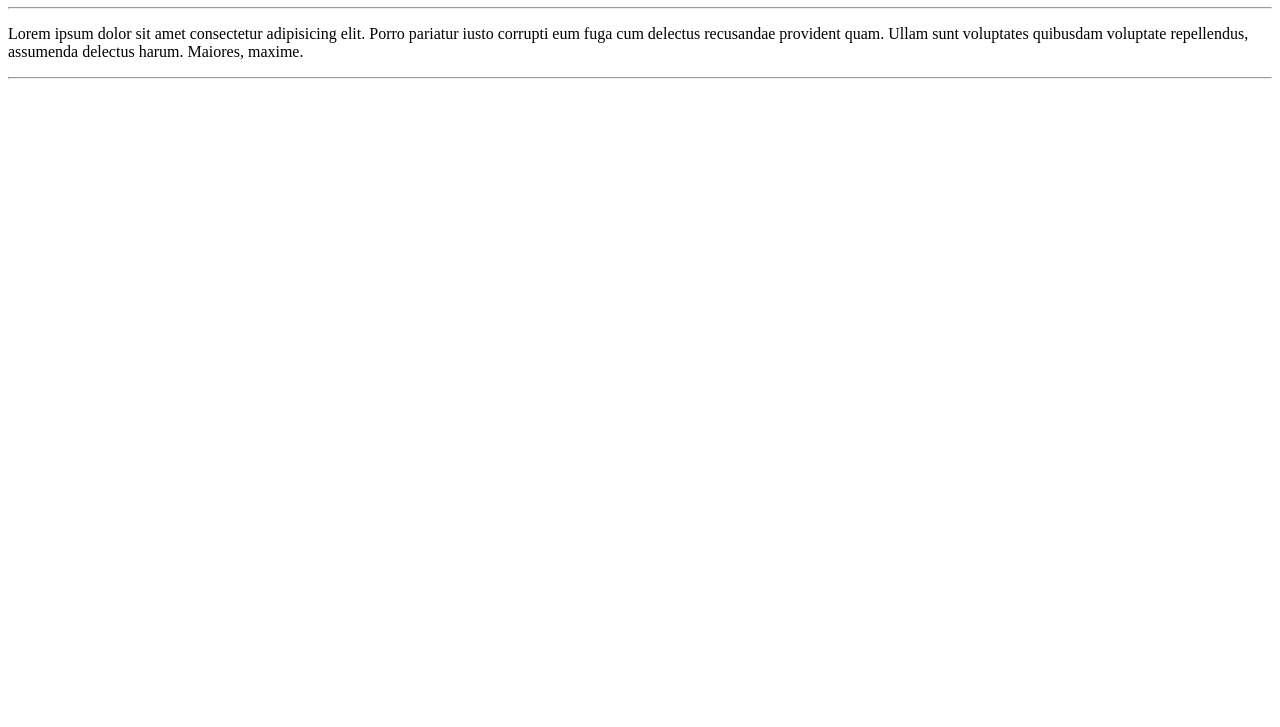
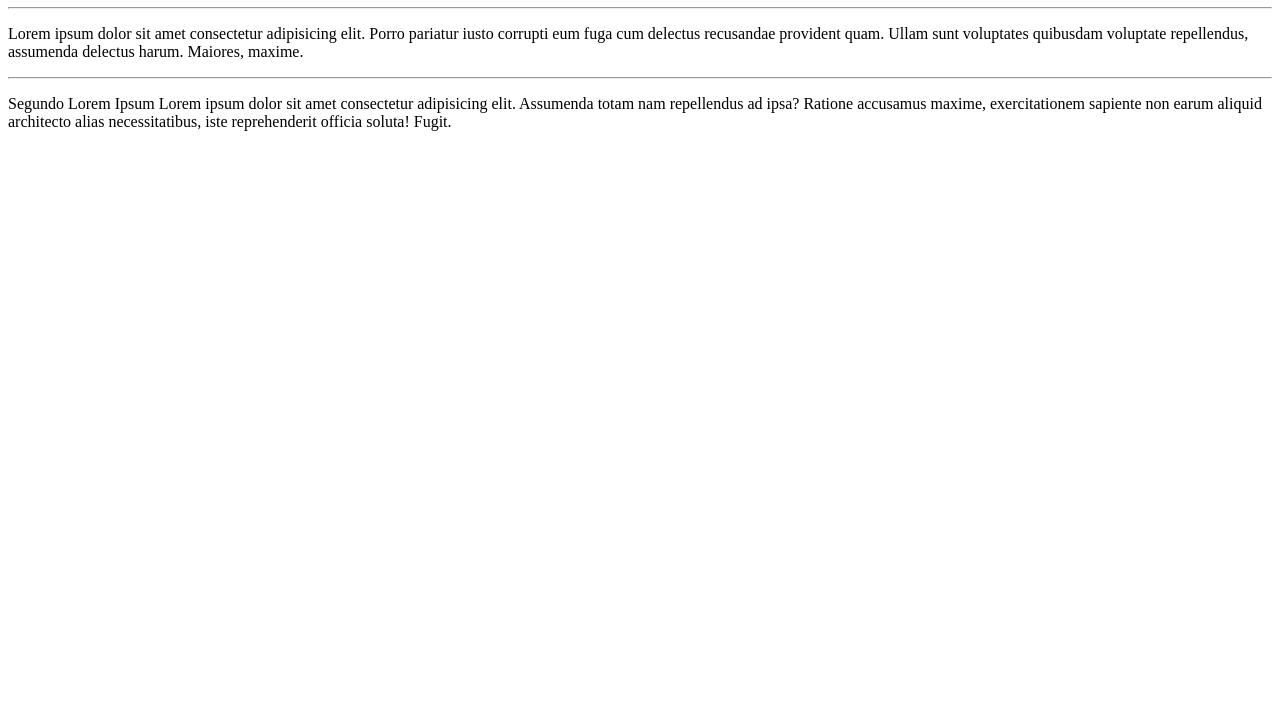
Before and after one commit to LuizHenriqueGit/Ola-Mundo, a plain HTML site: page site-exemplo/index.html in a window 1280 px wide. Shown: the part 73-800 px from the top of the page. Drawn offline with Linux system fonts and the light colour scheme.

Commit message:
Criação do segundo parágrafo

```diff
--- a/site-exemplo/index.html
+++ b/site-exemplo/index.html
@@ -11,5 +11,8 @@
     <hr>
     <p>Lorem ipsum dolor sit amet consectetur adipisicing elit. Porro pariatur iusto corrupti eum fuga cum delectus recusandae provident quam. Ullam sunt voluptates quibusdam voluptate repellendus, assumenda delectus harum. Maiores, maxime.</p>
     <hr>
+    <p>Segundo Lorem Ipsum
+
+        Lorem ipsum dolor sit amet consectetur adipisicing elit. Assumenda totam nam repellendus ad ipsa? Ratione accusamus maxime, exercitationem sapiente non earum aliquid architecto alias necessitatibus, iste reprehenderit officia soluta! Fugit.</p>
 </body>
 </html>
```
